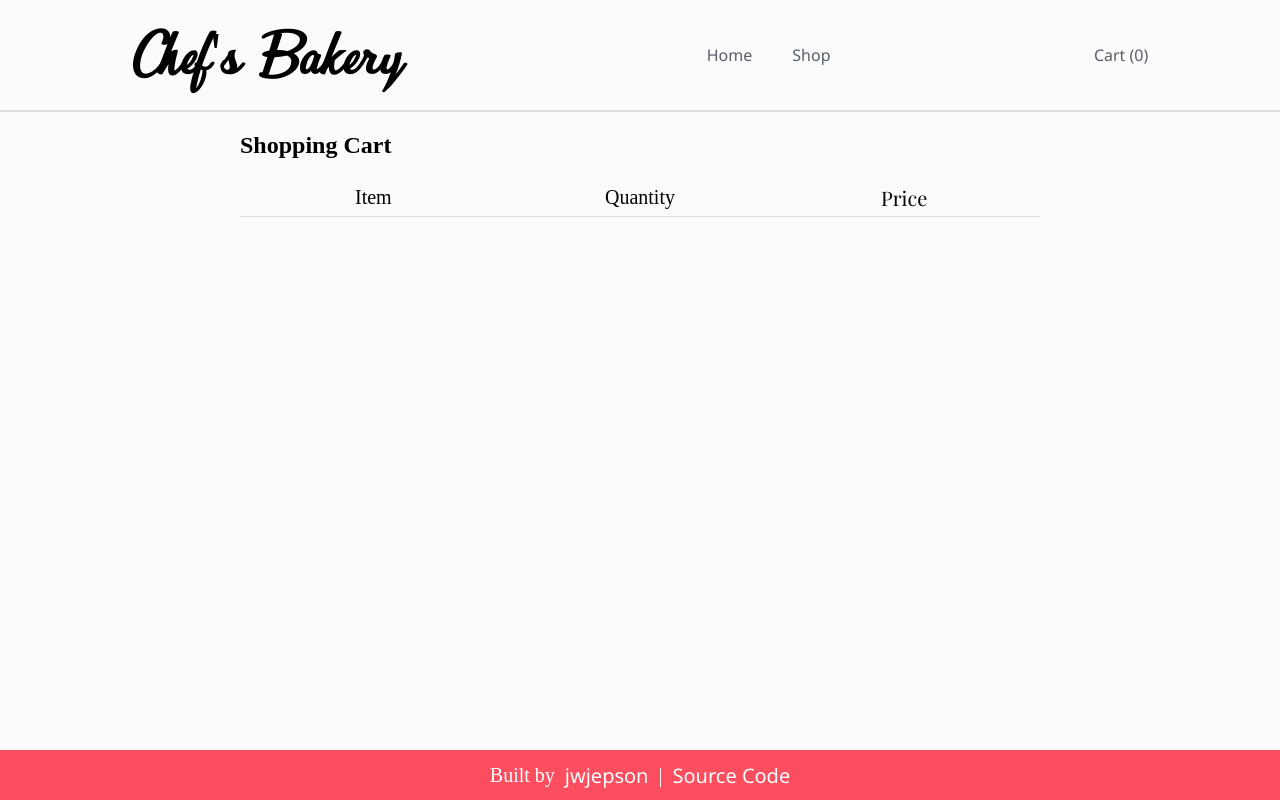
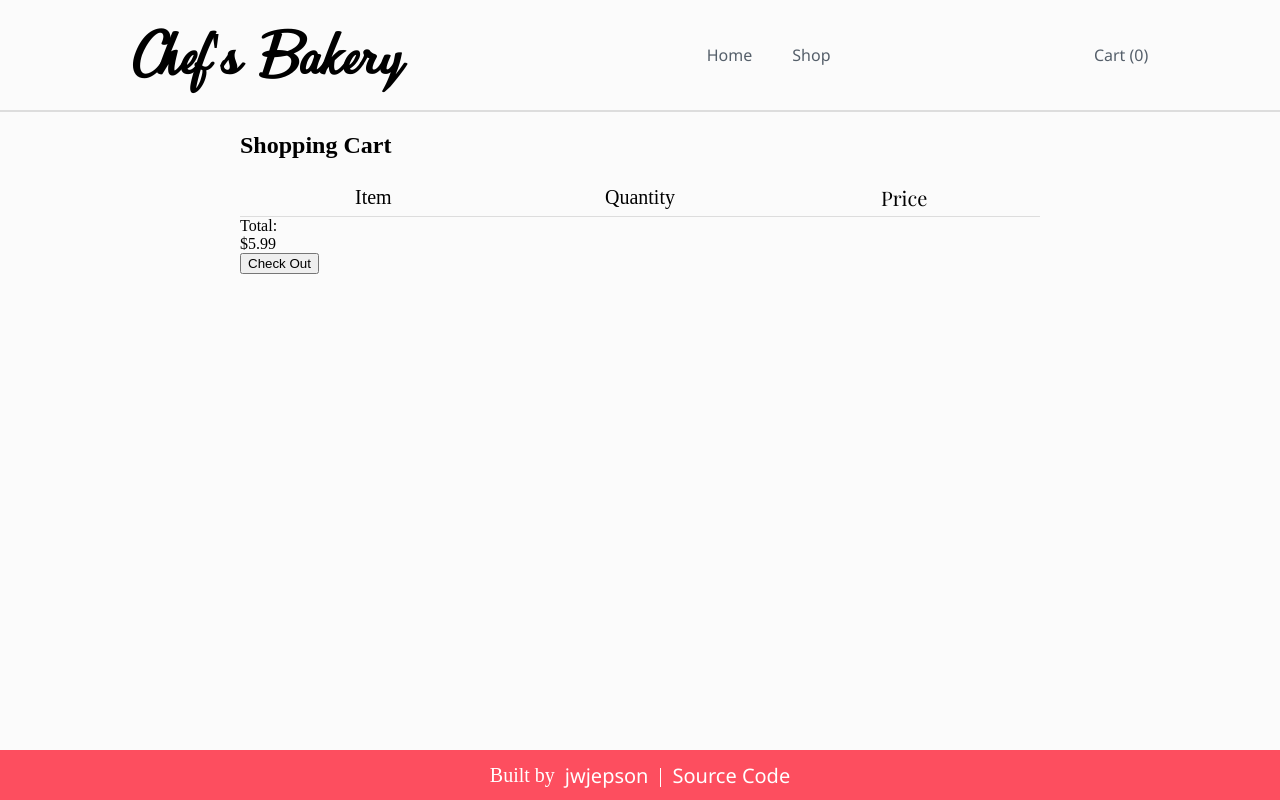
Before and after one commit to jwjepson/shopping-cart, a React (Create React App) app: page /cart in a window 1280 px wide. Built offline with nearby package versions, Linux system fonts and the light colour scheme.

Commit message:
display item price based on quantity selected & add checkout container with total and checkout button

```diff
--- a/src/components/Cart.js
+++ b/src/components/Cart.js
@@ -25,9 +25,14 @@ const Cart = (props) => {
                                 </div>
                                 <button onClick={props.handleQuantity} className="quantity-increment" name="increment" data-id={item.id} type="button">+</button>
                                 </div>
-                            <div className="item-price">{item.price}</div>
+                            <div className="item-price">{"$" + (item.price * item.quantity).toFixed(2)}</div>
                         </div>
                     ))}
+                </div>
+                <div className="checkout-container">
+                    <div className="total">Total:</div>
+                    <div className="total-price">$5.99</div>
+                    <button className="checkout-button" type="button">Check Out</button>
                 </div>
             </div>
         </div>
```
